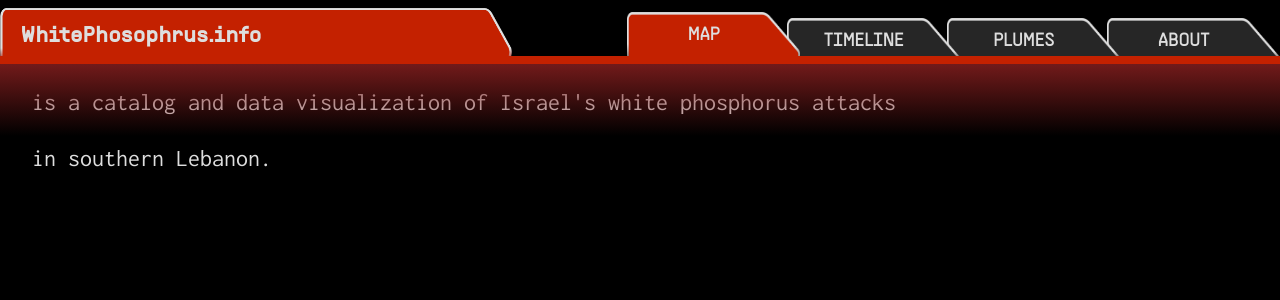
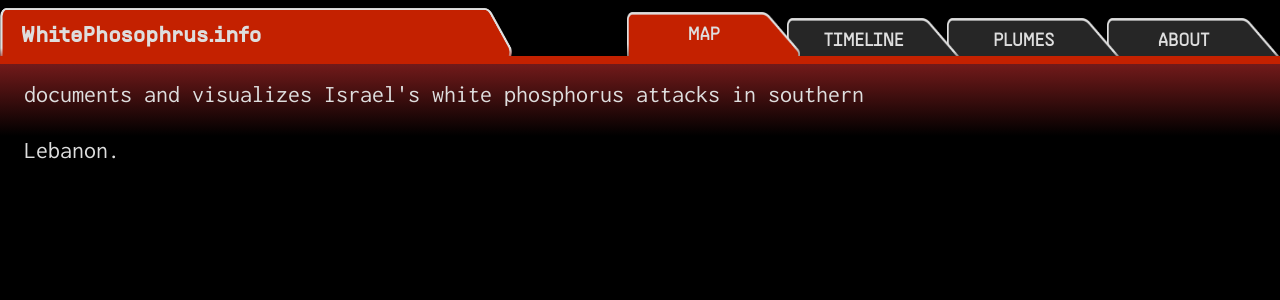
Before and after one commit to KarlieZhao/whitephosphorus, a Next.js app: page / in a window 1280 px wide. Shown: the top 300 px of the page. Built offline with nearby package versions, Linux system fonts and the light colour scheme.

Commit message:
fix bugs

```diff
--- a/src/app/_components/header.tsx
+++ b/src/app/_components/header.tsx
@@ -114,7 +114,7 @@ const Header = ({ TypeWriterFinished = true }: HeaderProps) => {
     ) : (
       //browser env
       <header className="bg-black pt-2 pb-14 fixed top-0 left-0 right-0 z-50">
-        <div className="relative w-full h-full header-backdrop">
+        <div className="relative w-full h-full bg-black">
           <div className="absolute top-12 h-20 left-0 right-0 bottom-0 bg-gradient-to-b from-red-900 to-transparent pointer-events-none" />
           <div className="absolute z-50 top-12 h-2 w-full redbar" />
 
--- a/src/app/_components/mapembed.tsx
+++ b/src/app/_components/mapembed.tsx
@@ -1,14 +1,21 @@
 "use client";
-import { CMS_NAME } from "@/lib/constants";
+import { useState } from "react";
 import { useWindowHeight } from "@/lib/resize";
 
 export function Map() {
+  const [isPromptVisible, setIsPromptVisible] = useState<boolean>(false);
   // const windowWidth = useWindowWidth();
   const frameHeight = useWindowHeight() * 0.98;
 
   function preventZoom(e: React.WheelEvent<HTMLIFrameElement>) {
     e.stopPropagation();
   }
+  const showPrompt = (): void => {
+    setTimeout(() => {
+      setIsPromptVisible(true);
+    }, 3500);
+  };
+
 
   return (
     <section className="z-10 fixed overflow-hidden overscroll-contain" style={{ width: `100vw`, height: `95%` }}>
@@ -18,8 +25,9 @@ export function Map() {
         src="https://experience.arcgis.com/experience/98fc06b11b154cf1aa623c6de7b29405/"
         loading="lazy"
         className="bg-black overflow-hidden z-10 fixed mt-4 w-full border-0"
+        onLoad={showPrompt}
       ></iframe>
-      <div className="z-50 absolute left-20 ml-1 bottom-8 text-sm text-white">Adjust the selected timestamp to view more.</div>
+      <div className={`z-50 absolute left-20 ml-1 bottom-6 text-sm text-white transition-opacity ${isPromptVisible ? "opacity-100" : "opacity-0"}`}>Adjust selected timestamp to view more.</div>
     </section>
   );
 }
--- a/src/app/_components/typewriter.tsx
+++ b/src/app/_components/typewriter.tsx
@@ -64,9 +64,9 @@ const Typewriter: React.FC<TypewriterProps> = ({ textLines, period, speed, onFin
     }
 
     return (
-        <span className="typewrite">
+        <div className="typewrite z-100">
             <span className="wrap">{text}</span>
-        </span>
+        </div>
     );
 };
 
--- a/src/app/layout.tsx
+++ b/src/app/layout.tsx
@@ -1,4 +1,3 @@
-import { CMS_NAME, HOME_OG_IMAGE_URL } from "@/lib/constants";
 import type { Metadata } from "next"
 import "./globals.css";
 
--- a/src/app/page.tsx
+++ b/src/app/page.tsx
@@ -8,9 +8,7 @@ import { useState } from "react";
 import { isMobileDevice } from "./_components/mobile-detector";
 
 export default function Index() {
-  const textToType = [
-    "is a catalog and data visualization of \nIsrael's white phosphorus attacks in southern Lebanon. "
-  ];
+  const textToType = ["documents and visualizes Israel's white phosphorus attacks in southern Lebanon."];
 
   const [TypeWriterFinished, setTypeWriterFinished] = useState(false);
   const [isMobile, setIsMobile] = useState(false);
@@ -29,7 +27,7 @@ export default function Index() {
     <div>
       <Header TypeWriterFinished={TypeWriterFinished} />
       <main className="relative">
-        <div className="w-full text-5xl z-40 mt-6 fixed text-white ml-8">
+        <div className="w-full text-5xl z-50 mt-4 fixed text-white ml-6">
           <Typewriter textLines={textToType} period={2000}
             speed={100} //lower value = faster typing
             onFinish={onFinish} // on finish, trigger the onFinish function
@@ -37,8 +35,8 @@ export default function Index() {
         </div>
 
         {isMobile ? (<div className="fixed bottom-20 m-3 text-white text-sm">
-          Please visit with a desktop device to interact with the map.<br /><br /><br />
-          On a mobile device, you can view the white phosphorus attacks timeline, the cloud catalog, and read more about this project by navigating through the menu.
+          The map feature is optimized for desktop devices.<br /><br />
+          On a mobile device, you can view the white phosphorus attacks timeline, the smoke plume catalog, and read more about this project through the navigation menu.
         </div>) : (
           <div className={"relative z-0" +
             " " + // padding
```
